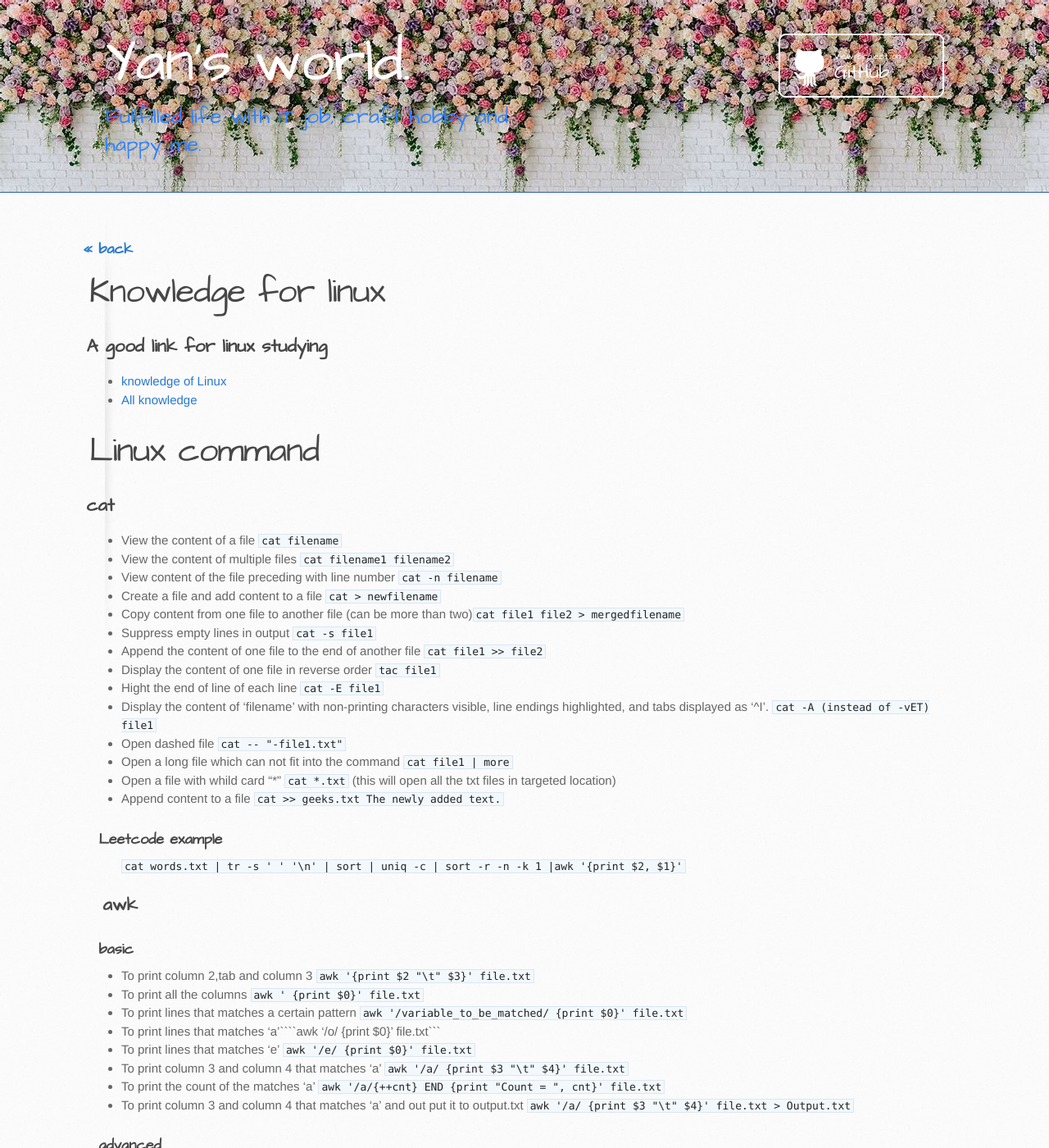
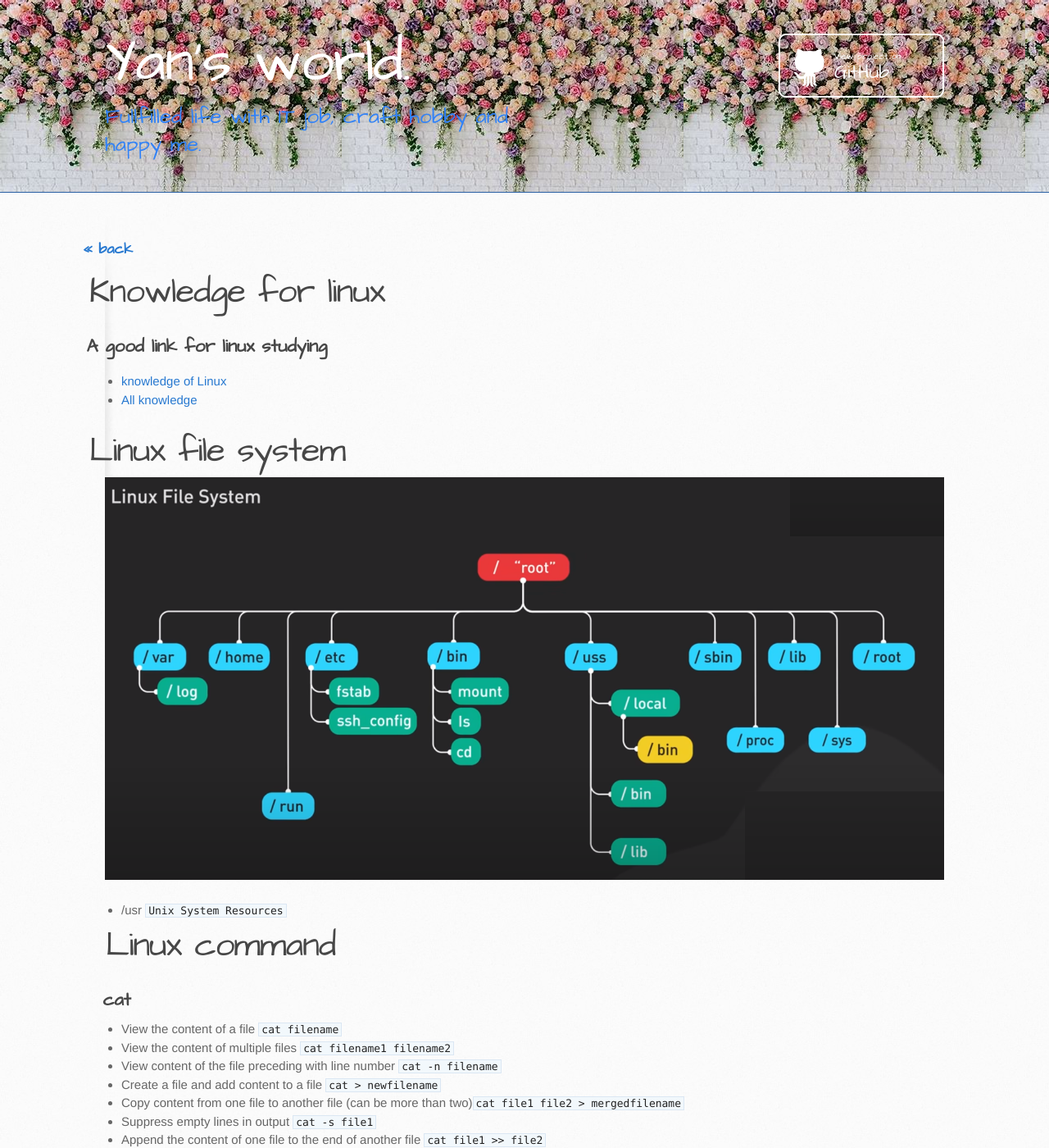
Before and after one commit to itcraftme/itcraftme, a Jekyll site: the page built from docs/it/linux.md, in a window 1280 px wide and 1400 px high. Shown: the whole window at 82% size. Built offline with Jekyll 4.4.1, drawn with Linux system fonts in a browser that asks for light colours; our own code applies the rules of GitHub Pages for plain Markdown files.

Commit message:
add linux file system picture

````diff
--- a/docs/it/linux.md
+++ b/docs/it/linux.md
@@ -5,6 +5,9 @@
 - [knowledge of Linux](https://linux265.com/course/)
 - [All knowledge](https://www.geeksforgeeks.org/)
 
+# Linux file system
+![File system](./images/linux/filesystem.png)
+- /usr ```Unix System Resources```
 # Linux command
 ## cat
 - View the content of a file ```cat filename```
````
Also changed, not shown: docs/it/images/linux/filesystem.png (added).
